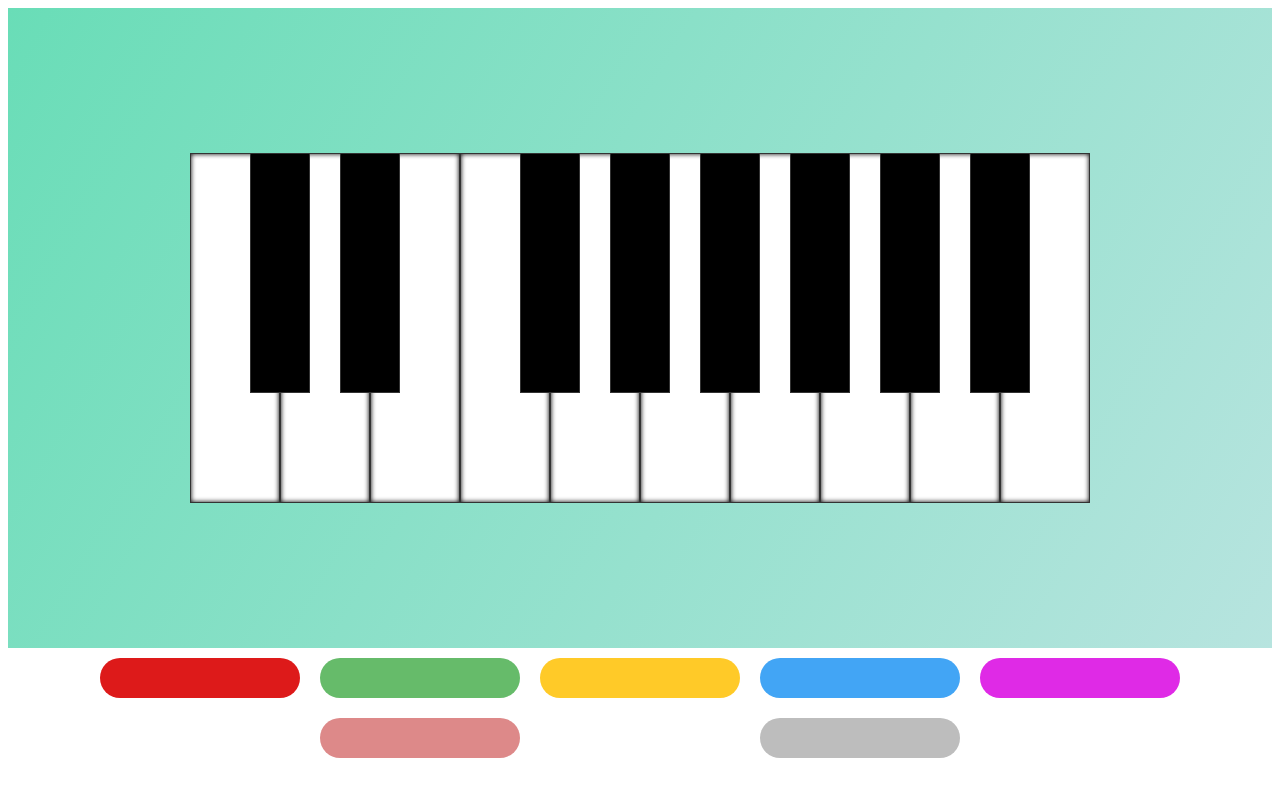
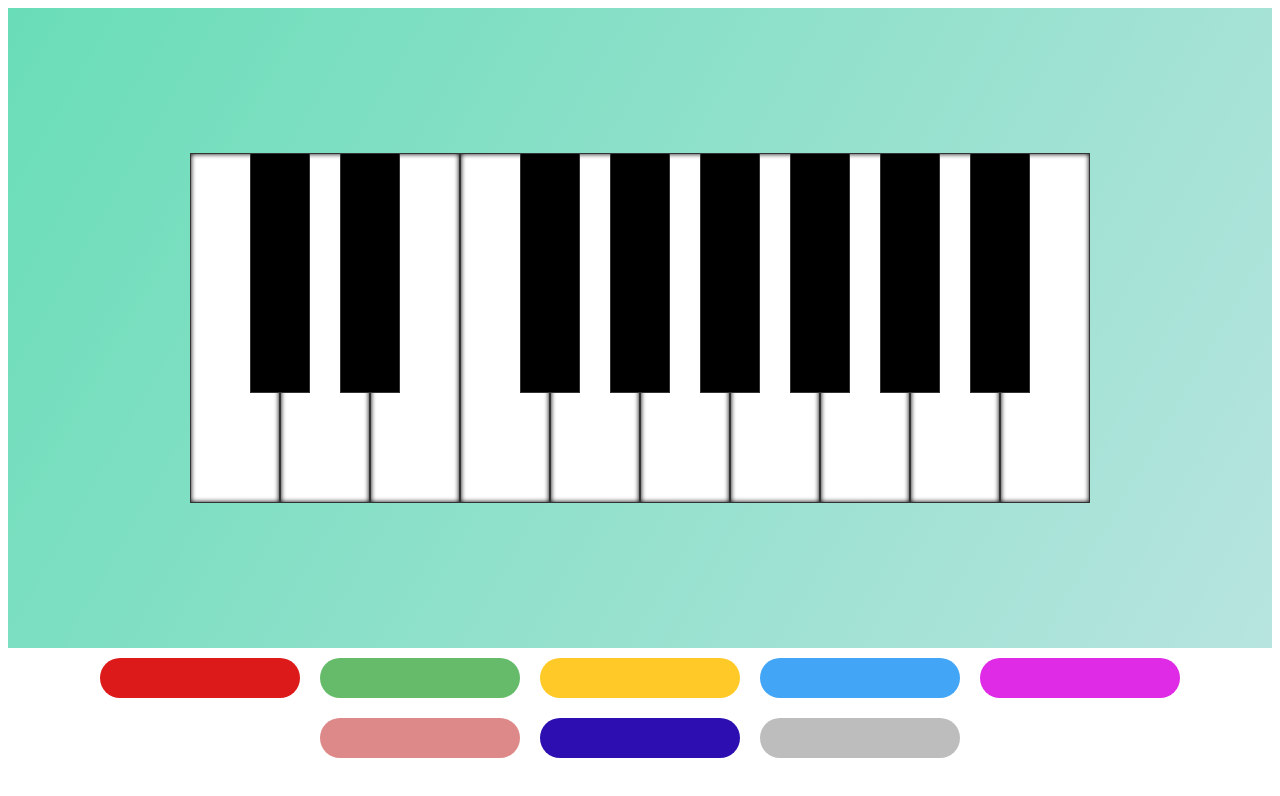
Before and after one commit to Ritz-kumari/pianofile, a plain HTML site: page index.html in a window 1280 px wide. Drawn offline with Linux system fonts and the light colour scheme.

Commit message:
Update piano.css

```diff
--- a/piano.css
+++ b/piano.css
@@ -114,7 +114,7 @@ h1{
     background-color: #dd1a1a;
     color: #e21c1c;
 }
-#dblue {
+#darkblue {
     background-color: #2d0fb1;
     color: #2d0fb1;
 }
```
